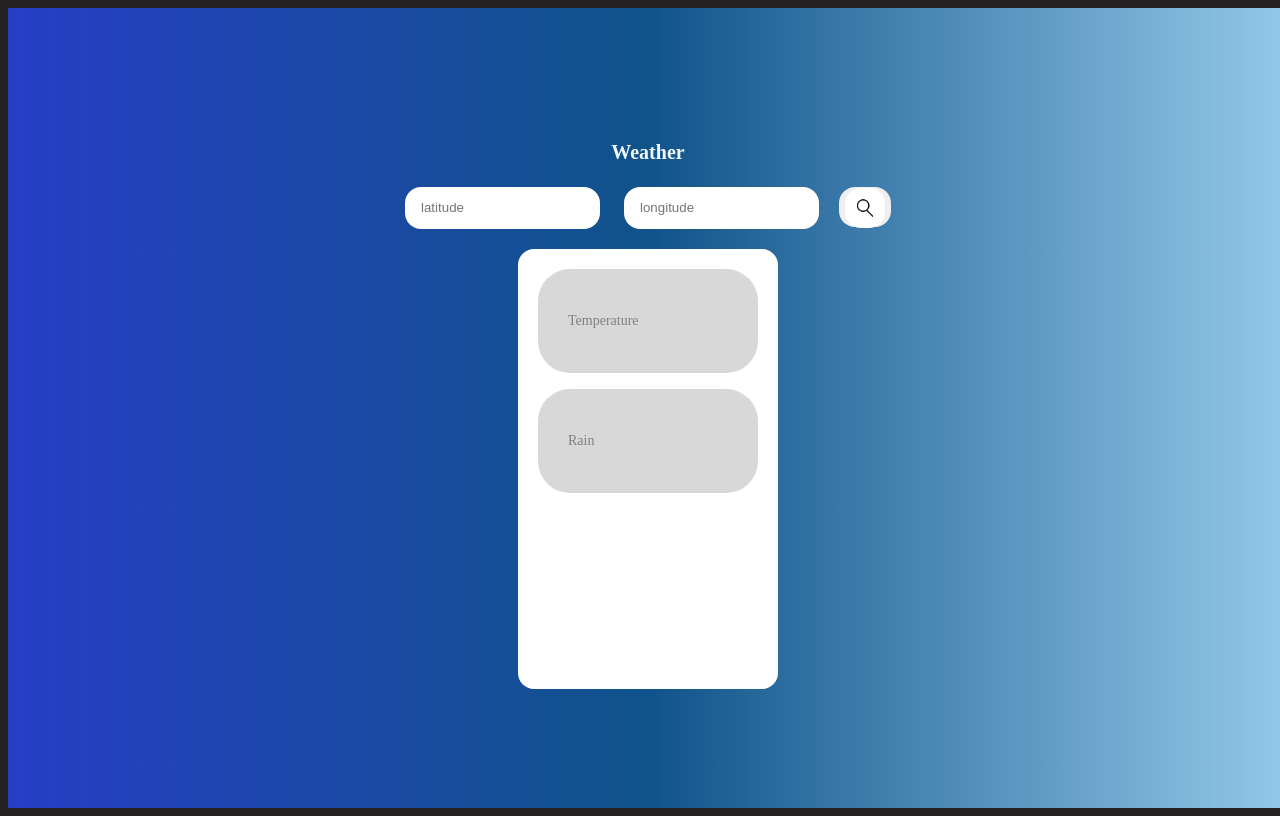
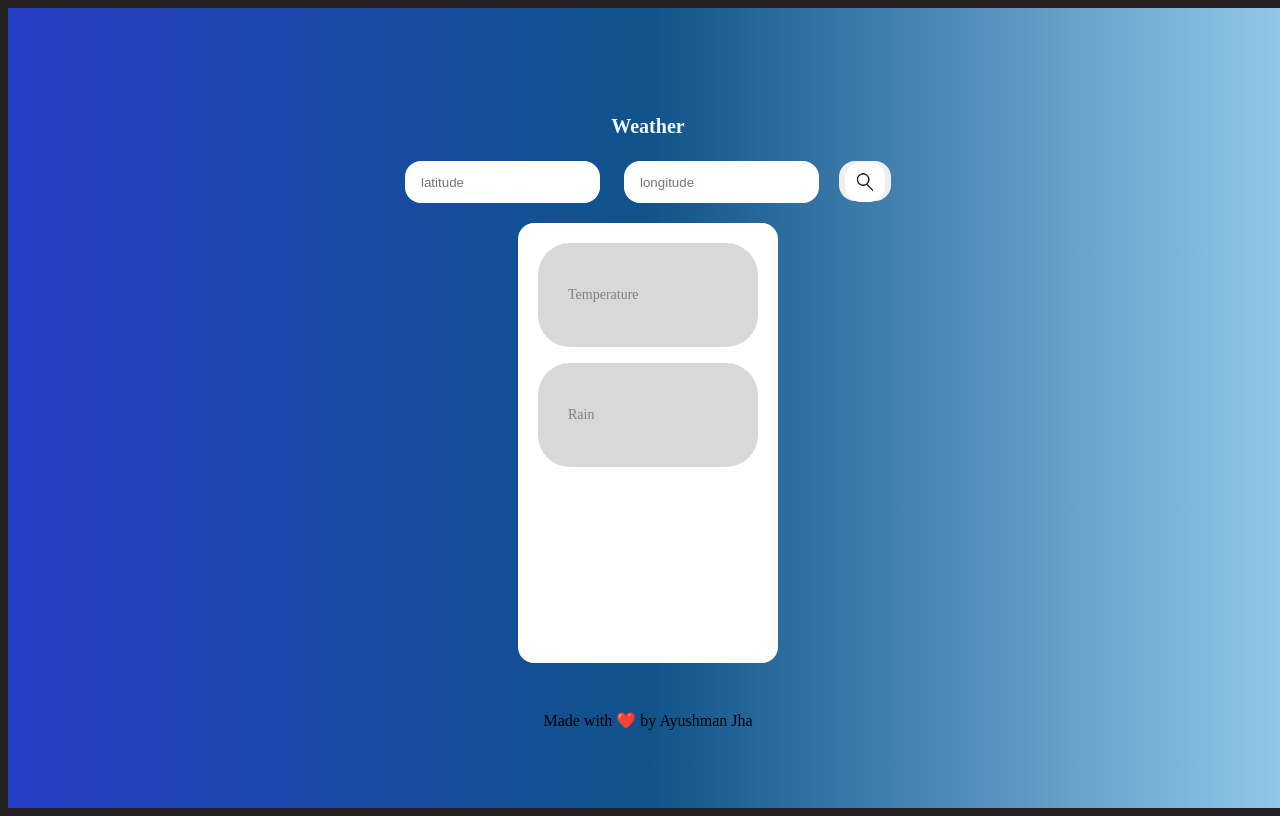
Before and after one commit to ayushmancode672/weather-app, a plain HTML site: page index.html in a window 1280 px wide. Drawn offline with Linux system fonts and the light colour scheme.

Commit message:
add fotter

```diff
--- a/index.html
+++ b/index.html
@@ -53,6 +53,8 @@
           <p>Rain</p>
         </div>
       </div>
+
+      <p>Made with ❤️ by Ayushman Jha</p>
     </div>
 
     <script src="./main.js"></script>
```
